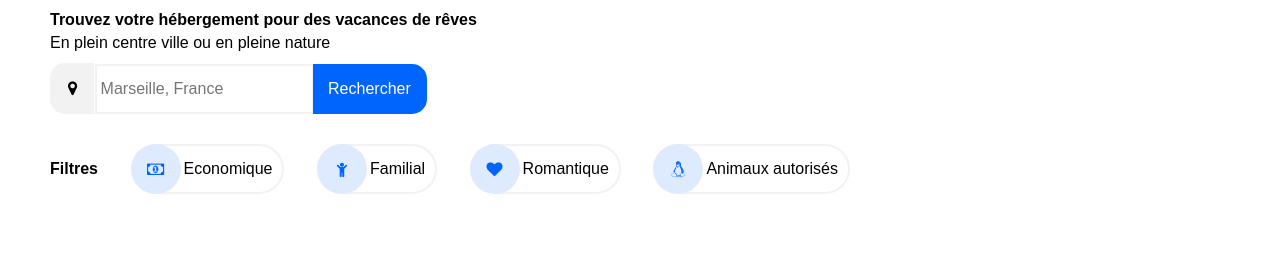
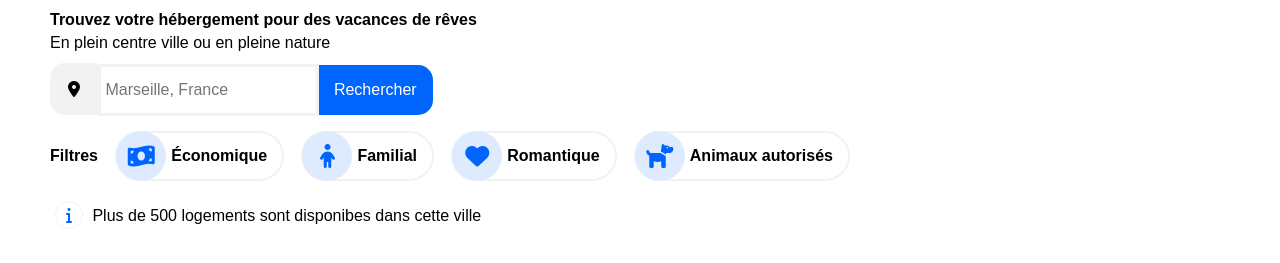
Before and after one commit to lionel-link/maquette-booki, a plain HTML site: page index.html in a window 1280 px wide. Shown: the part 63-326 px from the top of the page. Drawn offline with nearby package versions, Linux system fonts and the light colour scheme.

Commit message:
fixed bugs and design in header

```diff
--- a/css/style.css
+++ b/css/style.css
@@ -2,6 +2,15 @@ html,
 body {
     font-family: 'Raleway', sans-serif;
     box-sizing: border-box;
+}
+
+a {
+    color: black;
+    text-decoration: none;
+}
+
+i {
+    font-size: 24px;
 }
 
 @font-face {
@@ -9,35 +18,33 @@ body {
     src: url(‘https://fonts.googleapis.com/css?family=Raleway’) format(‘woff2’),
 }
 
-.menu {
+.navbar {
+    margin: 0 60px;
+}
+
+.navbar__menu {
     display: flex;
     align-items: center;
     padding: 0;
 }
 
-.navbar {
-    margin: 0 60px;
+.navbar__menu li:nth-of-type(1) {
+    flex: 1;
 }
 
-.menu li {
+.navbar__menu li {
     list-style: none;
     margin-right: 50px;
 }
 
-.menu li:hover {
-    color: #0065FC;
-}
 
-.nav {
+.navbar__menu__item {
     padding: 15px;
 }
 
-.nav:hover {
+.navbar__menu__item:hover {
     border-top: 1px solid #0065FC;
-}
-
-.menu li:nth-of-type(1) {
-    flex: 1;
+    color: #0065FC;
 }
 
 .container {
@@ -52,21 +59,22 @@ body {
     margin: 10px 0;
 }
 
-.search-icon {
+.searchbar__icon {
     margin: 0;
-    padding: 17px 17px 18px 18px;
+    font-size: 16px;
+    padding: 18px;
     background-color: #F2F2F2;
     border-radius: 15px 0 0 15px;
 }
 
-.search-bar {
+.searchbar__input {
     height: 38px;
     margin: -4px;
     padding: 4px;
-    border: 2px solid #F2F2F2;
+    border: 3px solid #F2F2F2;
 }
 
-.search-button {
+.searchbar__button {
     margin-left: -1px;
     color: white;
     padding: 16px 16px 16px 15px;
@@ -76,26 +84,19 @@ body {
     cursor: pointer;
 }
 
-.top-header {
-    margin-bottom: 30px;
+.filter {
+    display: flex;
+    align-items: center;
+    justify-content: space-between;
+    width: 800px;
+
 }
 
-.filter-button {
-    display: flex;
-    align-items: center;
-    background-color: white;
-    padding: 0px 10px 0px 0px;
-    border: 2px solid #F2F2F2;
-    border-radius: 30px;
-    cursor: pointer;
-    height: 46px;
-}
-
-.filter-icon {
+.filter__icon {
     display: flex;
     align-items: center;
     justify-content: center;
-    margin: -2px 3px -2px -2px;
+    margin: -2px 5px -2px -6px;
     background-color: #DEEBFF;
     border-radius: 50px;
     color: #0065FC;
@@ -104,10 +105,27 @@ body {
 
 }
 
-.filter-section {
+.filter__button {
     display: flex;
     align-items: center;
-    justify-content: space-between;
-    width: 800px;
+    background-color: white;
+    padding: 0px 15px 0px 5px;
+    border: 2px solid #F2F2F2;
+    border-radius: 30px;
+    cursor: pointer;
+    height: 46px;
+    font-weight: bold;
+}
 
+.indice{
+    margin: 15px 0;
 }
+
+.indice__icon {
+    padding: 5px 10px;
+    border: 1px solid #F2F2F2;
+    border-radius: 147px;
+    font-size: 16px;
+    color: #0065FC;
+    margin: 0 5px;
+}
--- a/index.html
+++ b/index.html
@@ -6,7 +6,7 @@
     <meta http-equiv="X-UA-Compatible" content="IE=edge">
     <meta name="viewport" content="width=device-width, initial-scale=1.0">
     <link rel="stylesheet" href="https://cdnjs.cloudflare.com/ajax/libs/normalize/8.0.1/normalize.min.css" />
-    <link rel="stylesheet" href="https://cdnjs.cloudflare.com/ajax/libs/font-awesome/4.7.0/css/font-awesome.min.css" />
+    <link rel="stylesheet" href="https://cdnjs.cloudflare.com/ajax/libs/font-awesome/6.2.0/css/all.min.css" />
     <link rel="stylesheet" href="css/style.css" />
     <title>Welcome to Booki</title>
 </head>
@@ -14,33 +14,34 @@
 <body>
     <header>
         <nav class="navbar">
-            <ul class="menu">
-                <li class="logo"><a href="#"><img src="assets/Booki.png" alt="Logo Booki" width="80"></a></li>
-                <li><a class="nav">Hébergements</a></li>
-                <li><a class="nav">Activités</a></li>
+            <ul class="navbar__menu">
+                <li><a href="#"><img src="assets/Booki.png" alt="Logo Booki" width="80"></a></li>
+                <li><a href="#" class="navbar__menu__item">Hébergements</a></li>
+                <li><a href="#" class="navbar__menu__item">Activités</a></li>
             </ul>
         </nav>
     </header>
     <div class="container">
-        <div class="top-header">
+        <div>
             <h4 class="title">Trouvez votre hébergement pour des vacances de rêves</h4>
             <span>En plein centre ville ou en pleine nature</span>
             <div class="searchbar">
                 <form action="" method="get">
-                    <i class="fa fa-map-marker search-icon" aria-hidden="true"></i>
-                    <input class="search-bar" type="text" placeholder="Marseille, France" name="q">
-                    <button class="search-button" type="submit">Rechercher</button>
+                    <i class="fa-sharp fa-solid fa-location-dot searchbar__icon" aria-hidden="true"></i>
+                    <input class="searchbar__input" type="text" placeholder="Marseille, France" name="q">
+                    <button class="searchbar__button" type="submit">Rechercher</button>
                 </form>
             </div>
         </div>
-        <div class="filter-section">
-            <h4 class="title">Filtres</h4>
-            <span class="filter-button"><i class="fa fa-money filter-icon" aria-hidden="true"></i>Economique</span>
-            <span class="filter-button"><i class="fa fa-child filter-icon" aria-hidden="true"></i>Familial</span>
-            <span class="filter-button"><i class="fa fa-heart filter-icon" aria-hidden="true"></i>Romantique</span>
-            <span class="filter-button"><i class="fa fa-linux filter-icon" aria-hidden="true"></i>Animaux
-                autorisés</span>
+        <div class="filter">
+            <h4 class="filter__title">Filtres</h4>
+            <span class="filter__button"><i class="fa-solid fa-money-bill-wave filter__icon" aria-hidden="true"></i>Économique</span>
+            <span class="filter__button"><i class="fa-solid fa-child filter__icon" aria-hidden="true"></i>Familial</span>
+            <span class="filter__button"><i class="fa-solid fa-heart filter__icon" aria-hidden="true"></i>Romantique</span>
+            <span class="filter__button"><i class="fa-solid fa-dog filter__icon" aria-hidden="true"></i>Animaux autorisés</span>
         </div>
+        <div class="indice"><i class="fa-solid fa-info indice__icon"></i> Plus de 500 logements sont disponibes dans cette ville</div>
+
     </div>
 
 </body>
```
